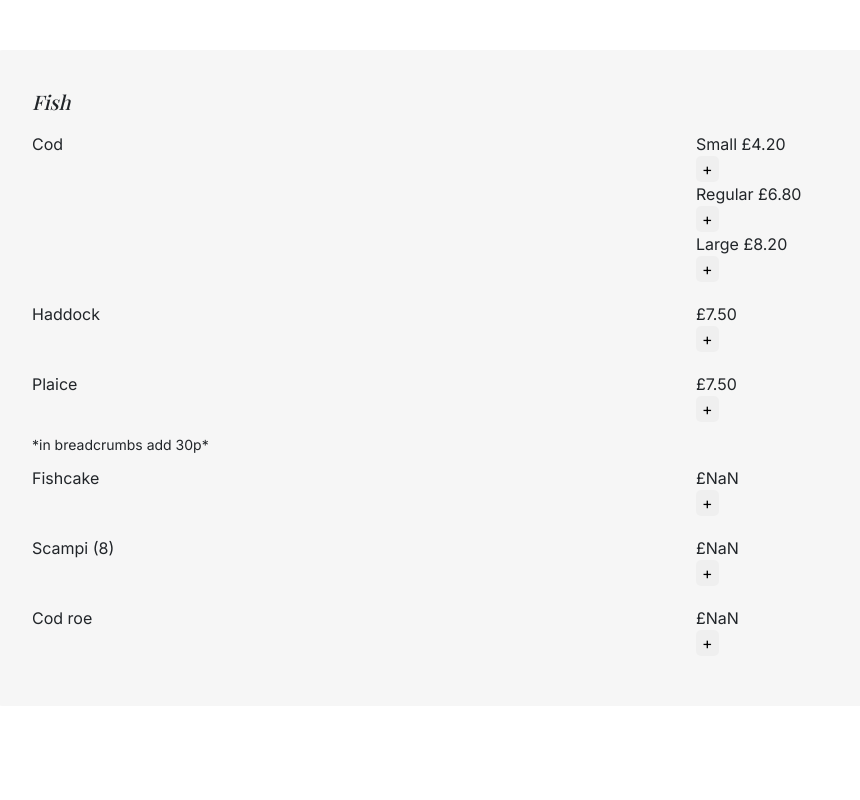
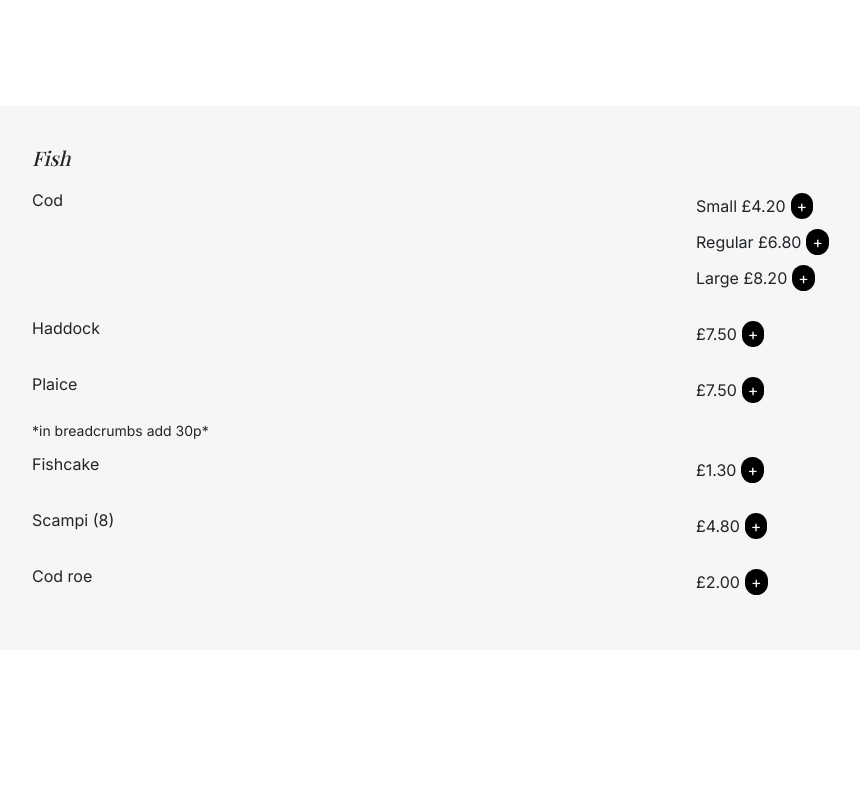
Before and after one commit to EvaSuper0115/fish-n-chips, a React (Create React App) app: page / in a window 1280 px wide. Shown: the part 4100-4900 px from the top of the page, without its empty margins (58-918 px from the left). Built offline with nearby package versions, Linux system fonts and the light colour scheme; a web font is replaced by a local one.

Commit message:
made menufish prices variables rather than strings

```diff
--- a/src/App.css
+++ b/src/App.css
@@ -22,10 +22,19 @@ button {
   border-radius: 5px;
   transition: var(--transition);
 }
-a:hover,
-button:hover {
+a:hover {
   transform: scale(1.01);
   filter: brightness(120%);
+}
+.addButton {
+  background: black;
+  color: white;
+  margin: 5px;
+  border-radius: 30px;
+}
+.addbutton:hover {
+  background: white;
+  color: black;
 }
 img {
   border-radius: 5px;
--- a/src/MenuFish.js
+++ b/src/MenuFish.js
@@ -8,6 +8,9 @@ export default function MenuFish(props) {
   ];
   const haddockPrices = [{ price: 7.5 }];
   const plaicePrices = [{ price: 7.5 }];
+  const fishcakePrices = [{ price: 1.3 }];
+  const scampiPrices = [{ price: 4.8 }];
+  const codRoePrices = [{ price: 2 }];
   return (
     <div className="MenuFish" id={props.menuDetails.menuHref}>
       <div className="section-padding">
@@ -27,15 +30,19 @@ export default function MenuFish(props) {
           <small>*in breadcrumbs add 30p*</small>
           <MenuItemGrid
             food="Fishcake"
-            price={["£1.30"]}
+            price={fishcakePrices}
             button={props.button}
           />
           <MenuItemGrid
             food="Scampi (8)"
-            price={["£4.80"]}
+            price={scampiPrices}
             button={props.button}
           />
-          <MenuItemGrid food="Cod roe" price={["£2"]} button={props.button} />
+          <MenuItemGrid
+            food="Cod roe"
+            price={codRoePrices}
+            button={props.button}
+          />
         </div>
       </div>
     </div>
--- a/src/MenuItemGrid.js
+++ b/src/MenuItemGrid.js
@@ -19,12 +19,13 @@ export default function MenuItemGrid(props) {
         <div className="menu-item-col">
           {props.price.map((price, index) => (
             <div key={index}>
-              <div className="menu-item-col">
+              <span className="menu-item-col">
                 {price.size} £{Number(price.price).toFixed(2)}
-              </div>
+              </span>
               <span
                 value={addedFood}
                 onClick={(event) => handleAdd(event, price.price)}
+                title={`add ${props.food} to basket`}
               >
                 {props.button}
               </span>
```
